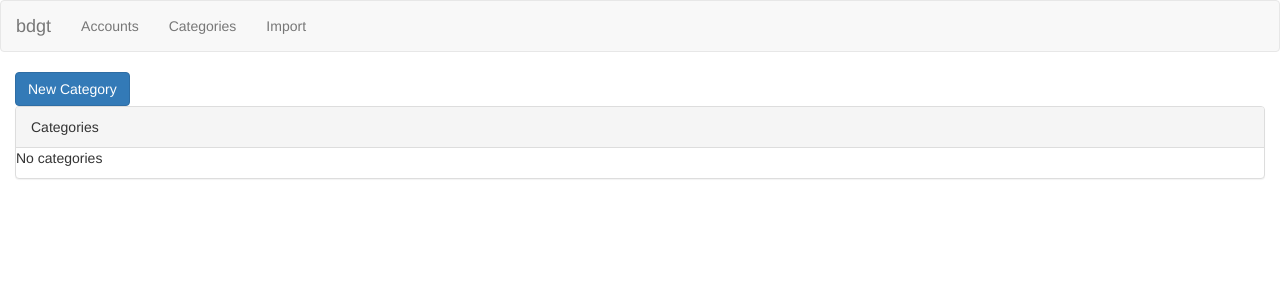
After one commit to geraldoandradee/bdgt, a Flask app: page /category/ in a window 1280 px wide. The commit adds this page. Shown: the top 300 px of the page. Run offline with Flask 2, Linux system fonts and the light colour scheme; data that the repository does not hold is empty; parts of the project's set-up code (start-up, migrations or seed data) failed here and were passed over; some libraries are stand-ins or nearby versions.

Commit message:
Add, edit, and delete categories (#9)

```diff
--- a/bdgt/domain/models.py
+++ b/bdgt/domain/models.py
@@ -28,9 +28,8 @@ class Category(db.Model):
                                                     remote_side=[id]),
                                     cascade="all, delete-orphan")
 
-    def __init__(self, name, parent=None):
-        self.name = name
-        self.parent = parent
+    def __repr__(self):
+        return self.name
 
 
 class Transaction(db.Model):
--- a/bdgt/factory.py
+++ b/bdgt/factory.py
@@ -70,10 +70,12 @@ def create_app(settings=None):
 
     # Register blueprints
     from bdgt.frontend.accounts.views import bp as accounts_bp
+    from bdgt.frontend.categories.views import bp as categories_bp
     from bdgt.frontend.dashboard.views import bp as dashboard_bp
     from bdgt.frontend.imports.views import bp as imports_bp
     from bdgt.frontend.transactions.views import bp as transactions_bp
     app.register_blueprint(accounts_bp)
+    app.register_blueprint(categories_bp)
     app.register_blueprint(dashboard_bp)
     app.register_blueprint(imports_bp)
     app.register_blueprint(transactions_bp)
--- /dev/null
+++ b/bdgt/frontend/categories/views.py
@@ -0,0 +1,47 @@
+import logging
+
+from flask import Blueprint, redirect, render_template, url_for
+
+
+from bdgt import db
+from bdgt.domain.models import Category
+from bdgt.frontend.categories.forms import CategoryForm
+
+
+_log = logging.getLogger(__name__)
+
+bp = Blueprint('categories', __name__, url_prefix="/category")
+
+
+@bp.route("/", methods=['GET'])
+def index():
+    root_categories = Category.query.filter_by(parent_id=None).all()
+    return render_template("categories/index.html", categories=root_categories)
+
+
+@bp.route("/new", methods=['GET', 'POST'])
+@bp.route("/edit/<int:id>", methods=['GET', 'POST'])
+def create_or_update(id=None):
+    if id is None:
+        title = "Add Category"
+        category = Category()
+    else:
+        title = "Edit Category"
+        category = Category.query.get(id)
+    form = CategoryForm(obj=category)
+    if form.validate_on_submit():
+        form.populate_obj(category)
+        db.session.add(category)
+        db.session.commit()
+        return redirect(url_for('categories.index'))
+    return render_template('form.html', form=form, form_title=title,
+                           action_url=url_for('categories.create_or_update',
+                                              id=id))
+
+
+@bp.route("/delete/<int:id>")
+def delete(id):
+    category = Category.query.get(id)
+    db.session.delete(category)
+    db.session.commit()
+    return redirect(url_for('categories.index'))
--- a/bdgt/frontend/templates/base.html
+++ b/bdgt/frontend/templates/base.html
@@ -24,6 +24,9 @@
                            filename='libs/bootstrap-material-design/dist/css/material-wfont.css') }}">
     <link rel="stylesheet"
           href="{{ url_for('static', filename='libs/slick.js/slick/slick.css') }}">
+
+    {% block css %}
+    {% endblock %}
   </head>
 
   <body>
@@ -49,6 +52,9 @@
           <ul class="nav navbar-nav">
             <li>
               <a href="{{ url_for('accounts.index') }}">Accounts</a>
+            </li>
+            <li>
+              <a href="{{ url_for('categories.index') }}">Categories</a>
             </li>
             <li>
               <a href="{{ url_for('imports.form') }}">Import</a>
--- /dev/null
+++ b/bdgt/frontend/templates/categories/index.html
@@ -0,0 +1,53 @@
+{% extends "base.html" %}
+
+{% macro render_category(category, level) -%}
+<tr>
+  <td style="vertical-align: middle;">
+    <span style="margin-left: {{ level * 16 }}px;">
+      {{ category.name }}
+    </span>
+  </td>
+  <td>
+    <div class="btn-group pull-right">
+      <a class="btn btn-default btn-flat confirm"
+         href="{{ url_for('categories.create_or_update', id=category.id) }}">
+        <span class="glyphicon glyphicon-pencil"></span>
+      </a>
+      <a class="btn btn-default btn-flat confirm"
+         href="{{ url_for('categories.delete', id=category.id) }}">
+        <span class="glyphicon glyphicon-trash"></span>
+      </a>
+    </div>
+  </td>
+</tr>
+{% if category.subcategories | length > 0 %}
+  {% for subcategory in category.subcategories %}
+    {{ render_category(subcategory, level + 1) }}
+  {% endfor %}
+{% endif %}
+{%- endmacro %}
+
+{% block content %}
+
+<a class="btn btn-primary" href="{{ url_for('categories.create_or_update') }}">
+  New Category
+</a>
+
+<div class="panel panel-default">
+  <div class="panel-heading">Categories</div>
+  <table id="categories" class="table">
+    {% if categories | length > 0 %}
+    <tbody>
+      {% for category in categories %}
+        {{ render_category(category, 0) }}
+      {% endfor %}
+    </tbody>
+    {% else %}
+      <p>No categories</p>
+    {% endif %}
+  </table>
+</div>
+{% endblock %}
+
+{% block js %}
+{% endblock %}
```
Also changed, not shown: bdgt/frontend/categories/forms.py (added, +15 -0 lines), bdgt/frontend/categories/__init__.py (added), 1 other file.
